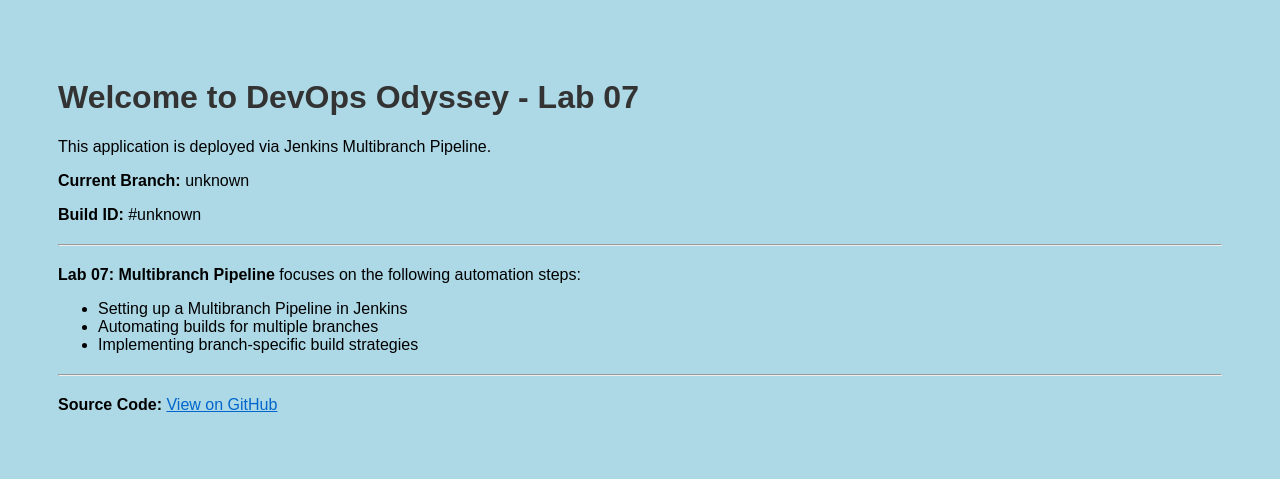
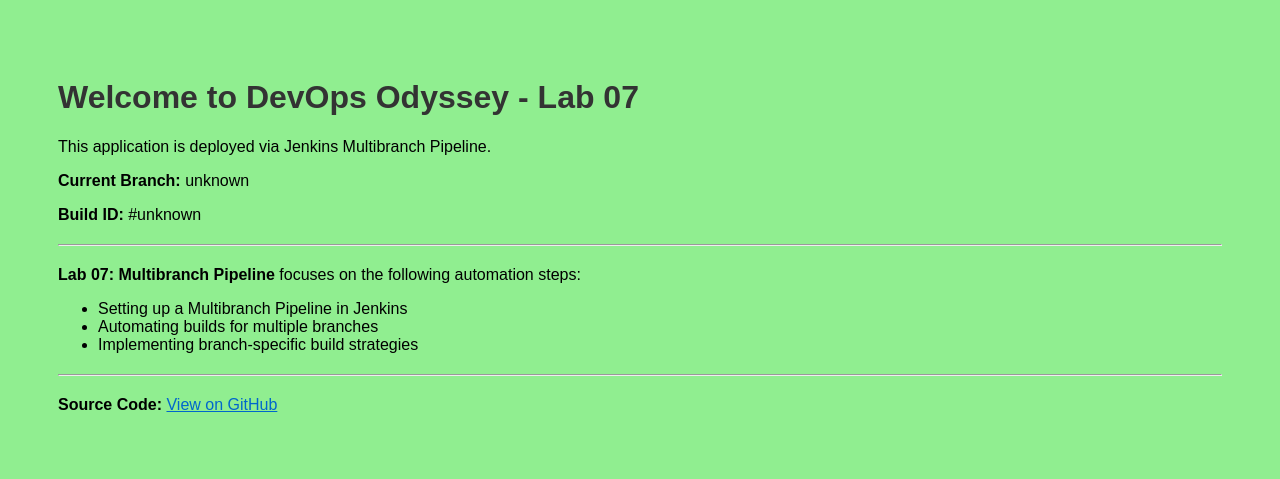
Before and after one commit to rubenhtun/devops-odyssey, a Flask app: page / in a window 1280 px wide. Shown: the top 479 px of the page. Run offline with Flask 3, Linux system fonts and the light colour scheme.

Commit message:
style: update background for develop branch

```diff
--- a/07-multibranch-pipeline/app/templates/index.html
+++ b/07-multibranch-pipeline/app/templates/index.html
@@ -4,7 +4,7 @@
     <title>DevOps Odyssey</title>
     <style>
       body {
-        background-color: lightblue;
+        background-color: lightgreen;
         font-family: sans-serif;
         padding: 50px;
       }
```
